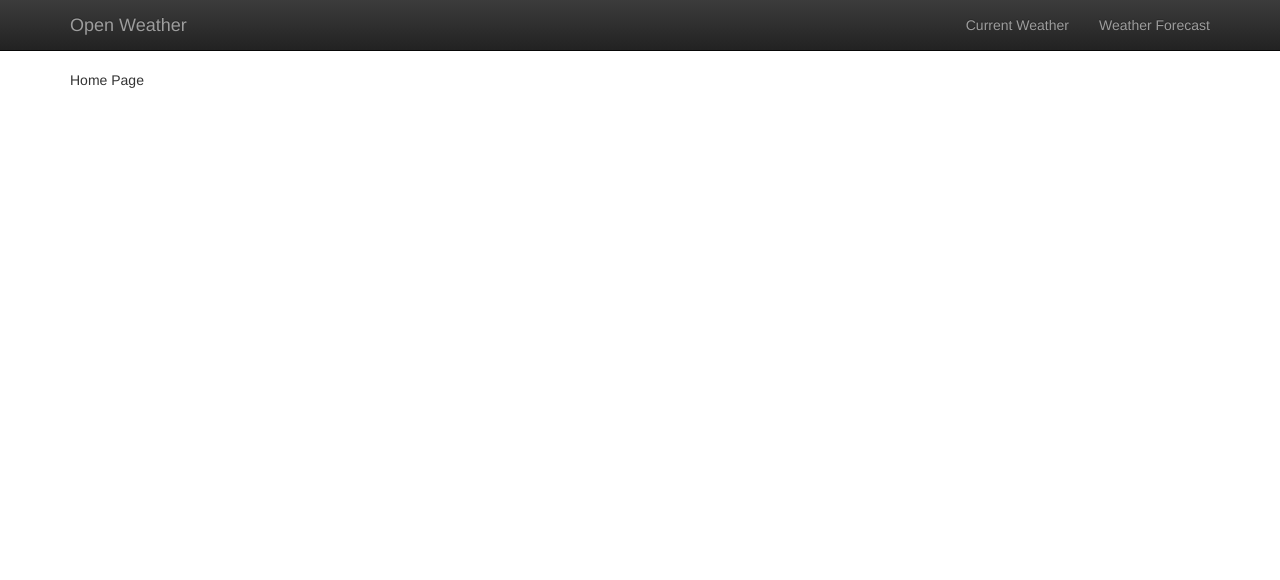
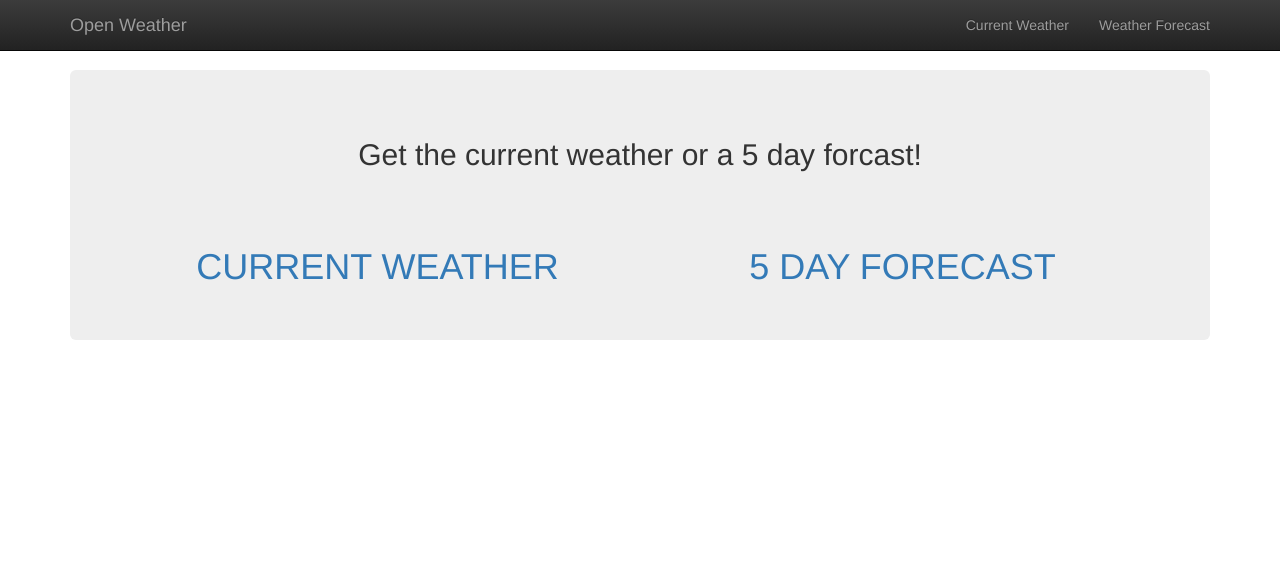
Before and after one commit to billbunkum/weather-app, a Flask app: page / in a window 1280 px wide. Shown: the top 580 px of the page. Run offline with Flask 2, Linux system fonts and the light colour scheme; some libraries are stand-ins or nearby versions.

Commit message:
Improve home page.

```diff
--- a/app/static/styles.css
+++ b/app/static/styles.css
@@ -1,6 +1,19 @@
 body {
     padding-top: 70px;
     padding-bottom: 70px;
+}
+
+.jumbotron-index {
+    text-align: center;
+}
+
+.jumbotron-index .row {
+    margin-top: 70px;
+}
+
+.jumbotron-index a {
+    font-size: 36px;
+    text-transform: uppercase;
 }
 
 .page-footer {
--- a/app/templates/index.html
+++ b/app/templates/index.html
@@ -1,5 +1,17 @@
 {% extends "base.html" %}
 
 {% block content %}
-    Home Page
+    <div class="jumbotron jumbotron-index">
+        <h2>
+            Get the current weather or a 5 day forcast!
+        </h2>
+        <div class="row">
+            <div class="col-md-6">
+                <a href="{{ url_for('current_weather') }}">Current Weather</a>
+            </div>
+            <div class="col-md-6">
+                <a href="{{ url_for('forecast_weather') }}">5 Day Forecast</a>
+            </div>
+        </div>
+    </div>
 {% endblock %}
```
